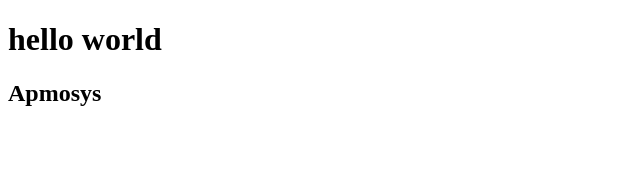
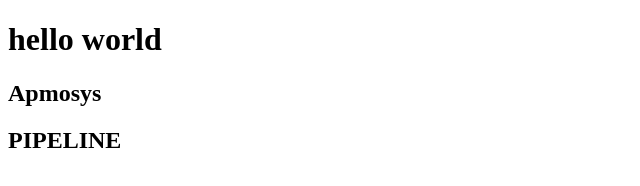
Before and after one commit to RedShadow08/learn, a plain HTML site: page index.html in a window 1280 px wide. Shown: the whole page, without its empty margins (0-640 px from the left). Drawn offline with Linux system fonts and the light colour scheme.

Commit message:
Update index.html

```diff
--- a/index.html
+++ b/index.html
@@ -9,5 +9,6 @@
 <body>
     <h1>hello world</h1>
     <h2>Apmosys</h2>
+    <h2>PIPELINE</h2>
 </body>
 </html>
```
